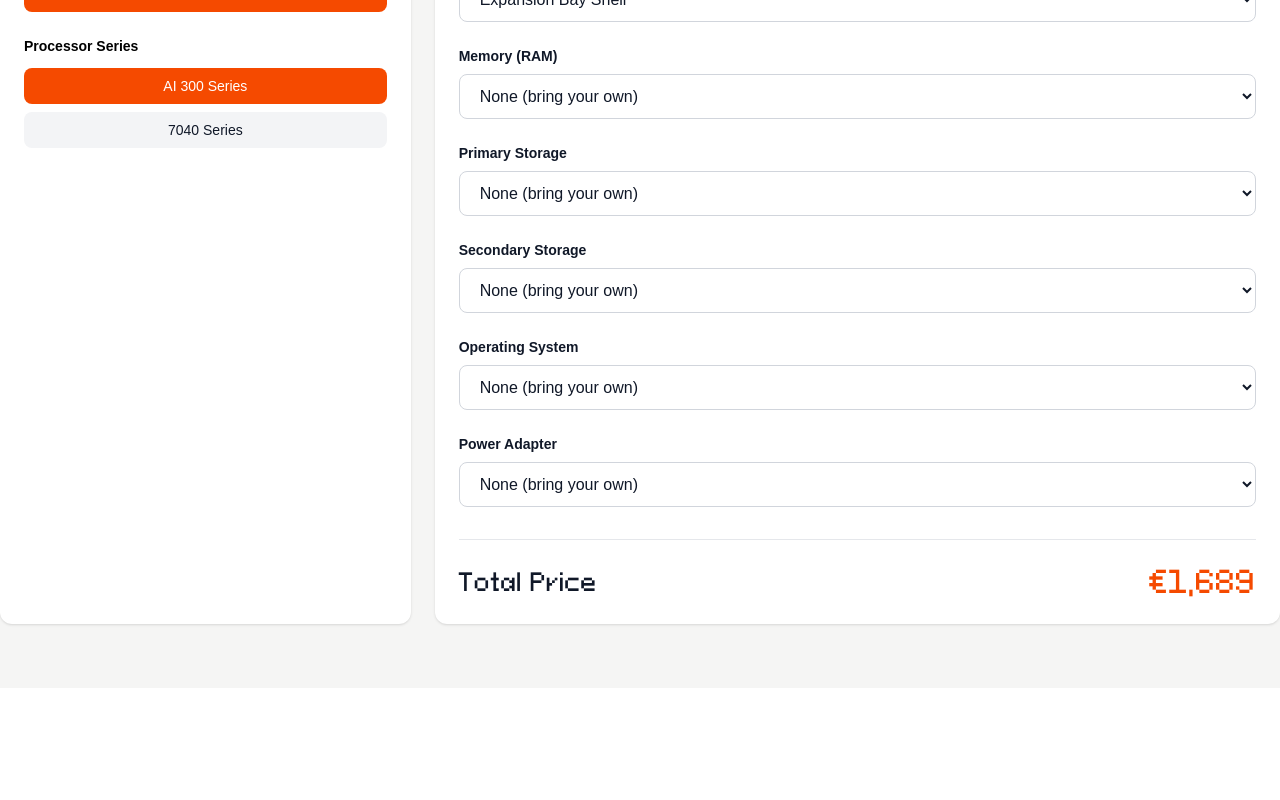
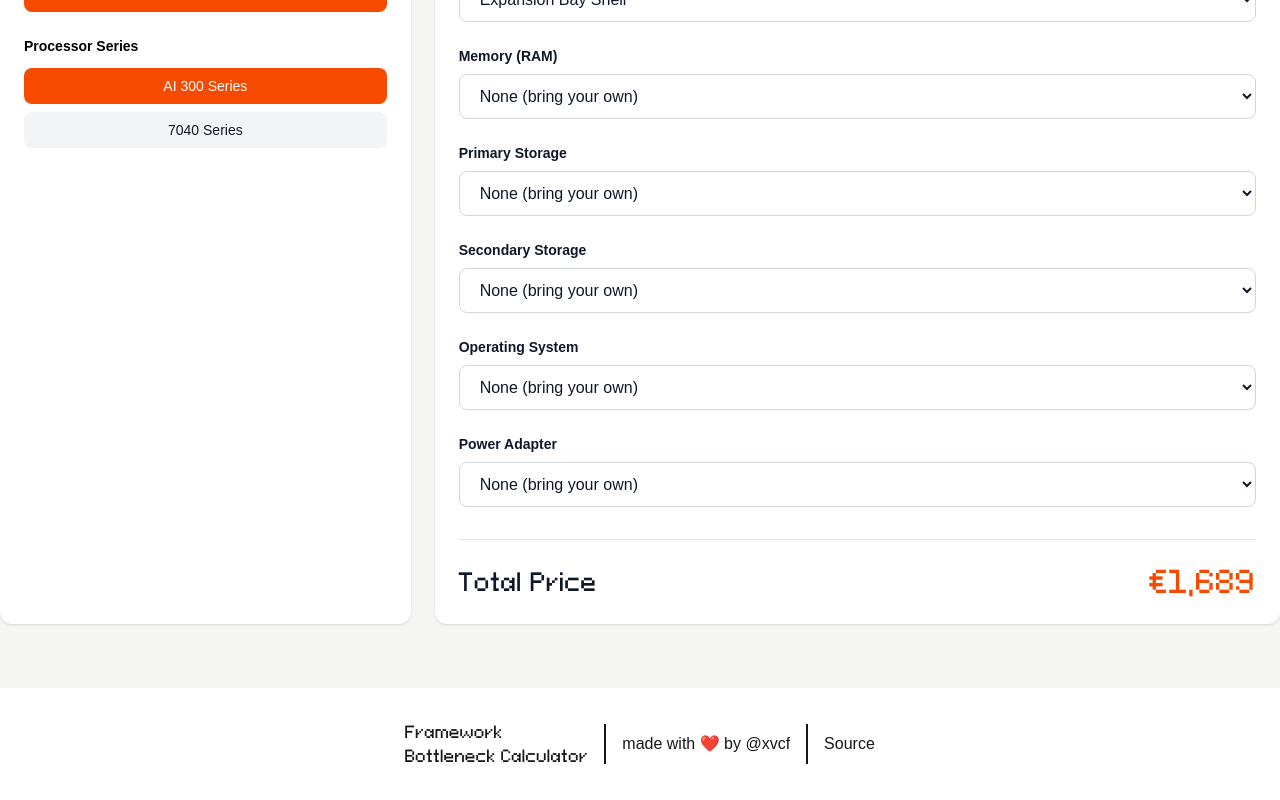
Before and after one commit to RafaeloxMC/framework-bottleneck-calculator, a Next.js app: page / in a window 1280 px wide. Shown: the part 1737-2537 px from the top of the page. Before the commit the page ends 2425 px from the top, so only its background shows below. Built offline with nearby package versions, Linux system fonts and the light colour scheme.

Commit message:
Add footer component and integrate navbar into layout; remove navbar from about and home pages

```diff
--- a/src/app/about/page.tsx
+++ b/src/app/about/page.tsx
@@ -1,13 +1,9 @@
 import About from "@/components/about";
 import Hero from "@/components/hero";
-import Navbar from "@/components/navbar";
 
 function AboutPage() {
 	return (
 		<div className="bg-white min-w-screen min-h-screen">
-			<header className="z-60 sticky inset-0 header-primary border-b bg-surface border-utility-outline-mild">
-				<Navbar />
-			</header>
 			<main>
 				<Hero />
 				<About />
--- a/src/app/layout.tsx
+++ b/src/app/layout.tsx
@@ -1,6 +1,8 @@
 import type { Metadata } from "next";
 import { Geist, Geist_Mono } from "next/font/google";
 import "./globals.css";
+import Footer from "@/components/footer";
+import Navbar from "@/components/navbar";
 
 const geistSans = Geist({
 	variable: "--font-geist-sans",
@@ -28,7 +30,11 @@ export default function RootLayout({
 			<body
 				className={`${geistSans.variable} ${geistMono.variable} antialiased`}
 			>
+				<header className="z-60 sticky inset-0 header-primary border-b bg-surface border-utility-outline-mild">
+					<Navbar />
+				</header>
 				{children}
+				<Footer />
 			</body>
 		</html>
 	);
--- a/src/app/page.tsx
+++ b/src/app/page.tsx
@@ -1,14 +1,10 @@
 import Configure from "@/components/configure";
 import Hero from "@/components/hero";
 import LearnMore from "@/components/learn-more";
-import Navbar from "@/components/navbar";
 
 export default function Home() {
 	return (
 		<div className="bg-white min-w-screen min-h-screen">
-			<header className="z-60 sticky inset-0 header-primary border-b bg-surface border-utility-outline-mild">
-				<Navbar />
-			</header>
 			<main>
 				<Hero />
 				<LearnMore />
--- /dev/null
+++ b/src/components/footer.tsx
@@ -0,0 +1,31 @@
+import Link from "next/link";
+import React from "react";
+
+function Footer() {
+	return (
+		<div className="w-full h-full p-8">
+			<div className="flex flex-row gap-4 items-center justify-center">
+				<div className="flex flex-col">
+					<h1 className="font-framework-pixel font-extrabold">
+						Framework
+					</h1>
+					<h1 className="font-framework-pixel font-extrabold">
+						Bottleneck Calculator
+					</h1>
+				</div>
+				<div className="border w-px h-10" />
+				<span>made with ❤️ by @xvcf</span>
+				<div className="border w-px h-10" />
+				<Link
+					href={
+						"https://github.com/RafaeloxMC/framework-bottleneck-calculator"
+					}
+				>
+					Source
+				</Link>
+			</div>
+		</div>
+	);
+}
+
+export default Footer;
```
